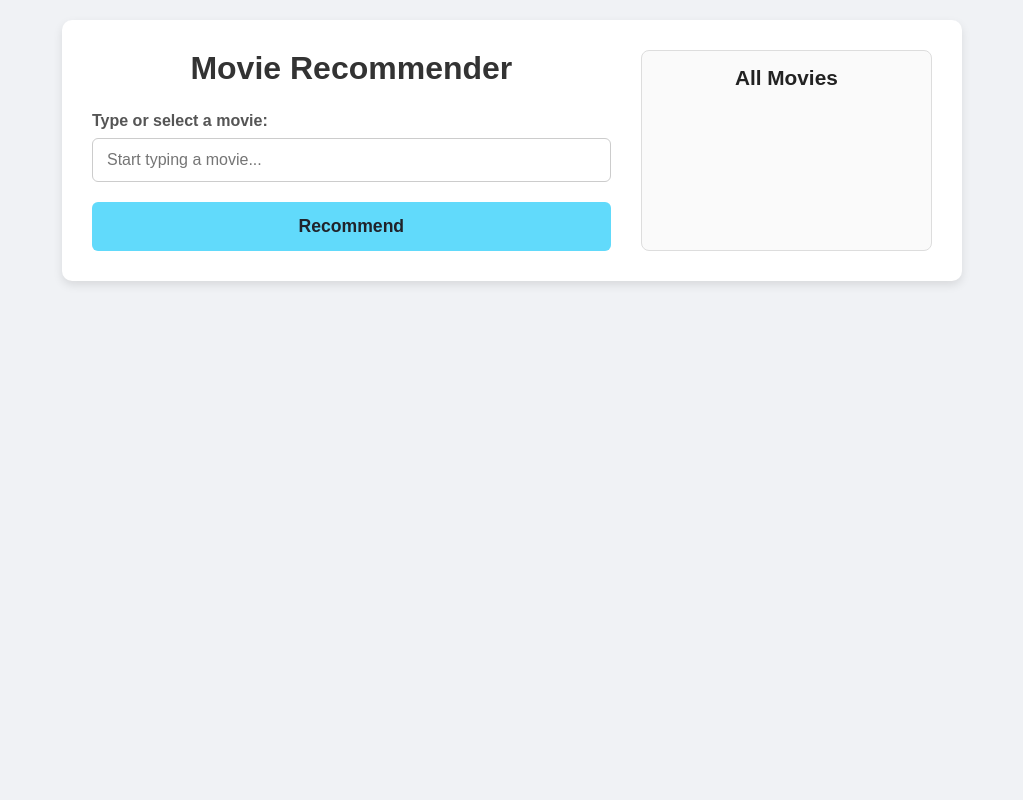
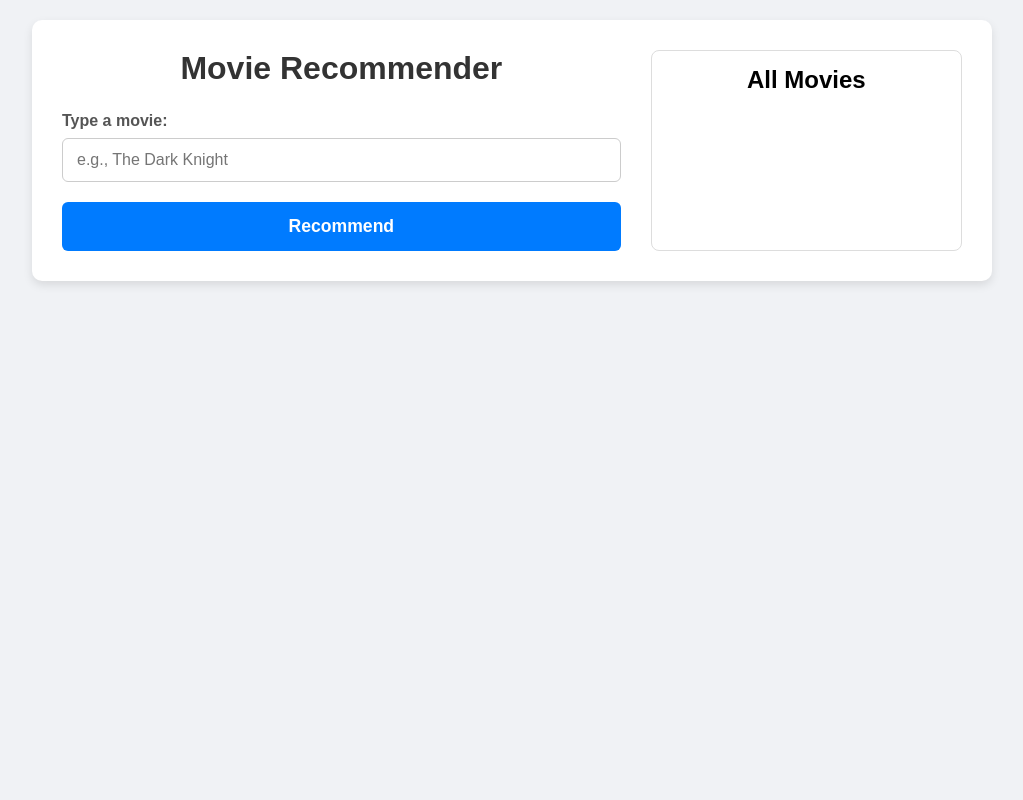
Before and after one commit to anuragx404/movie-recommender, a Flask app: page / in a window 1280 px wide. Shown: the whole page, without its empty margins (128-1151 px from the left). Run offline with Flask 3, Linux system fonts and the light colour scheme; parts of the project's set-up code (start-up, migrations or seed data) failed here and were passed over.

Commit message:
Updated recommendation logic and frontend layout

```diff
--- a/app.py
+++ b/app.py
@@ -1,34 +1,46 @@
 from flask import Flask, render_template, request, jsonify
 import pickle
-import random
 
 app = Flask(__name__)
 
 movies = pickle.load(open('movies.pkl', 'rb'))
 similarity = pickle.load(open('similarity.pkl', 'rb'))
-
 movie_titles = movies['title'].values
 
-def recommend(movie):
-    if movie not in movie_titles:
-        return random.sample(list(movie_titles), 5)
-    index = movies[movies['title'] == movie].index[0]
-    distances = list(enumerate(similarity[index]))
-    distances = sorted(distances, key=lambda x: x[1], reverse=True)
-    recommended = []
-    for i in distances[1:6]:
-        recommended.append(movies.iloc[i[0]].title)
-    return recommended
+
+def recommend(movie_title):
+    """Finds the top 5 most similar movies, ignoring case."""
+    try:
+        # Convert the input title to lowercase and remove extra spaces
+        search_title = movie_title.strip().lower()
+
+        # Find the index by comparing with lowercase titles from the data
+        # 'str.lower()' converts all titles in the 'title' column to lowercase for matching
+        movie_index = movies[movies['title'].str.lower() == search_title].index[0]
+
+        # --- The rest of the function is the same ---
+        distances = similarity[movie_index]
+        recommended_movies_indices = sorted(list(enumerate(distances)), reverse=True, key=lambda x: x[1])[1:6]
+
+        recommended = [movies.iloc[i[0]].title for i in recommended_movies_indices]
+        return recommended
+    except:
+        # If any error occurs (like the movie not being found), return an empty list.
+        return []
+
 
 @app.route('/')
 def index():
     return render_template('index.html', movies=movie_titles)
 
+
 @app.route('/recommend', methods=['POST'])
-def get_recommendations():
-    movie = request.json.get('movie')
+def get_recommendations_api():
+    data = request.get_json()
+    movie = data.get('movie')
     recommendations = recommend(movie)
-    return jsonify(recommendations=recommendations)
+    return jsonify({'recommendations': recommendations})
+
 
 if __name__ == '__main__':
     app.run(debug=True)
--- a/templates/index.html
+++ b/templates/index.html
@@ -5,252 +5,25 @@
   <meta name="viewport" content="width=device-width, initial-scale=1" />
   <title>Movie Recommender</title>
   <style>
-    body {
-      font-family: Arial, sans-serif;
-      background: #f0f2f5;
-      margin: 0;
-      padding: 20px;
-      box-sizing: border-box;
-      display: flex;
-      justify-content: center;
-      align-items: flex-start;
-      min-height: 100vh;
-    }
-
-    .container {
-      max-width: 900px;
-      width: 100%;
-      background: white;
-      padding: 30px;
-      border-radius: 10px;
-      box-shadow: 0 4px 10px rgba(0,0,0,0.1);
-      display: flex;
-      flex-wrap: wrap;
-      gap: 30px;
-      box-sizing: border-box;
-    }
-
-    /* Right side - controls and recommend (now appearing first) */
-    .control-panel {
-      /* This section should now take precedence or be ordered first */
-      /* No change to flex properties, just order in HTML */
-      flex: 2 1 500px; /* Still takes more space */
-      display: flex;
-      flex-direction: column;
-      justify-content: flex-start;
-      box-sizing: border-box;
-      position: relative;
-    }
-
-    h1 {
-      margin-top: 0;
-      margin-bottom: 25px;
-      color: #333;
-      text-align: center;
-    }
-
-    label {
-      font-weight: bold;
-      margin-bottom: 8px;
-      color: #555;
-      display: block;
-      font-size: 1rem;
-    }
-
-    /* Wrap input and suggestions in a relative container */
-    .input-wrapper {
-      position: relative;
-      width: 100%;
-      margin-bottom: 0;
-    }
-
-    #movie-input {
-      width: 100%;
-      padding: 12px 14px;
-      font-size: 1rem;
-      border-radius: 6px;
-      border: 1.5px solid #ccc;
-      box-sizing: border-box;
-      background: white;
-      color: black;
-      transition: border-color 0.3s ease;
-      z-index: 10;
-      position: relative;
-    }
-
-    #movie-input:focus {
-      border-color: #61dafb;
-      outline: none;
-      box-shadow: 0 0 6px rgba(97, 218, 251, 0.6);
-    }
-
-    #suggestions {
-      border: 1.5px solid #61dafb;
-      border-top: none;
-      border-radius: 0 0 6px 6px;
-      max-width: 100%;
-      background: #fff;
-      position: absolute;
-      top: 100%; /* directly below input */
-      left: 0;
-      box-sizing: border-box;
-      cursor: pointer;
-      user-select: none;
-      max-height: 180px;
-      overflow-y: auto;
-      box-shadow: 0 4px 10px rgba(97, 218, 251, 0.3);
-      font-size: 1rem;
-      z-index: 9999;
-      display: none; /* hidden initially */
-    }
-
-    #suggestions div {
-      padding: 12px 16px;
-      cursor: pointer;
-      transition: background-color 0.2s ease, color 0.2s ease;
-    }
-
-    #suggestions div:hover,
-    #suggestions .active {
-      background-color: #61dafb;
-      color: #20232a;
-    }
-
-    button#recommend-btn {
-      padding: 14px;
-      background-color: #61dafb;
-      border: none;
-      border-radius: 6px;
-      font-size: 1.1rem;
-      font-weight: bold;
-      cursor: pointer;
-      color: #20232a;
-      transition: background-color 0.3s ease;
-      margin-top: 20px;
-    }
-
-    button#recommend-btn:hover {
-      background-color: #21a1f1;
-      color: white;
-    }
-
-    /* Left side - movie list (now appearing second) */
-    .movie-list {
-      /* This section should now be ordered second */
-      /* No change to flex properties, just order in HTML */
-      flex: 1 1 250px;
-      max-height: 600px;
-      overflow-y: auto;
-      border: 1px solid #ddd;
-      padding: 15px;
-      border-radius: 8px;
-      background: #fafafa;
-      color: #444;
-      font-size: 0.95rem;
-      user-select: none;
-    }
-
-    .movie-list h2 {
-      margin-top: 0;
-      margin-bottom: 15px;
-      font-size: 1.3rem;
-      color: #222;
-      text-align: center;
-    }
-
-    .movie-list ul {
-      list-style: none;
-      padding-left: 0;
-      margin: 0;
-      line-height: 1.5;
-    }
-
-    .movie-list li {
-      padding: 4px 2px;
-      border-bottom: 1px solid #eee;
-      cursor: pointer; /* Indicate it's clickable */
-      transition: background-color 0.2s ease; /* Smooth hover effect */
-    }
-
-    .movie-list li:last-child {
-      border-bottom: none; /* No border for the last item */
-    }
-
-    .movie-list li:hover {
-      background-color: #e6f7ff; /* Light blue background on hover */
-    }
-
-    /* Modal */
-    .modal {
-      display: none;
-      position: fixed;
-      z-index: 1000;
-      left: 0; top: 0;
-      width: 100%; height: 100%;
-      background: rgba(0,0,0,0.6);
-      overflow: auto;
-      align-items: center;
-      justify-content: center;
-      padding: 20px;
-      box-sizing: border-box;
-    }
-
-    .modal-content {
-      background: white;
-      border-radius: 10px;
-      max-width: 500px;
-      width: 100%;
-      padding: 25px;
-      position: relative;
-      box-shadow: 0 4px 10px rgba(0,0,0,0.15);
-      animation: fadeIn 0.3s ease;
-    }
-
-    @keyframes fadeIn {
-      from {opacity: 0; transform: translateY(-20px);}
-      to {opacity: 1; transform: translateY(0);}
-    }
-
-    .close {
-      position: absolute;
-      top: 12px;
-      right: 15px;
-      font-size: 28px;
-      font-weight: bold;
-      cursor: pointer;
-      color: #aaa;
-      transition: color 0.2s ease;
-    }
-
-    .close:hover {
-      color: #000;
-    }
-
-    .recommendations ul {
-      list-style: none;
-      padding-left: 0;
-      margin-top: 20px;
-    }
-
-    .recommendations li {
-      background: #e1e5ea;
-      margin-bottom: 10px;
-      padding: 12px 15px;
-      border-radius: 6px;
-      font-size: 1.1rem;
-      color: #333;
-    }
-
-    /* Responsive */
-    @media (max-width: 768px) {
-      .container {
-        flex-direction: column;
-      }
-      .movie-list {
-        max-height: 300px;
-      }
-    }
-
+    body { font-family: Arial, sans-serif; background: #f0f2f5; margin: 20px; display: flex; justify-content: center; }
+    .container { max-width: 900px; width: 100%; background: white; padding: 30px; border-radius: 10px; box-shadow: 0 4px 10px rgba(0,0,0,0.1); display: flex; flex-wrap: wrap; gap: 30px; }
+    .control-panel { flex: 2 1 500px; display: flex; flex-direction: column; }
+    h1 { margin-top: 0; margin-bottom: 25px; color: #333; text-align: center; }
+    label { font-weight: bold; margin-bottom: 8px; color: #555; }
+    .input-wrapper { position: relative; width: 100%; }
+    #movie-input { width: 100%; padding: 12px 14px; font-size: 1rem; border-radius: 6px; border: 1.5px solid #ccc; box-sizing: border-box; }
+    #suggestions { border: 1.5px solid #ccc; border-top: none; border-radius: 0 0 6px 6px; max-width: 100%; background: #fff; position: absolute; top: 100%; left: 0; box-sizing: border-box; max-height: 180px; overflow-y: auto; z-index: 99; display: none; }
+    #suggestions div { padding: 12px 16px; cursor: pointer; }
+    #suggestions div:hover { background-color: #f0f0f0; }
+    button#recommend-btn { padding: 14px; background-color: #007bff; border: none; border-radius: 6px; font-size: 1.1rem; font-weight: bold; cursor: pointer; color: white; margin-top: 20px; }
+    .movie-list { flex: 1 1 250px; max-height: 600px; overflow-y: auto; border: 1px solid #ddd; padding: 15px; border-radius: 8px; }
+    .movie-list h2 { margin-top: 0; text-align: center; }
+    .movie-list ul { list-style: none; padding-left: 0; margin: 0; }
+    .movie-list li { padding: 4px 2px; border-bottom: 1px solid #eee; cursor: pointer; }
+    #recommendations-container { display: none; margin-top: 25px; padding-top: 20px; border-top: 1.5px solid #eee; }
+    #recommendation-title { font-size: 1.3rem; color: #333; margin-top: 0; margin-bottom: 15px; }
+    #recommendation-list { list-style: none; padding-left: 0; margin: 0; }
+    #recommendation-list li { background: #e9ecef; margin-bottom: 10px; padding: 12px 15px; border-radius: 6px; }
   </style>
 </head>
 <body>
@@ -258,16 +31,17 @@
   <div class="container">
     <div class="control-panel">
       <h1>Movie Recommender</h1>
-      <label for="movie-input">Type or select a movie:</label>
-
+      <label for="movie-input">Type a movie:</label>
       <div class="input-wrapper">
-        <input type="text" id="movie-input" autocomplete="off" placeholder="Start typing a movie..." />
+        <input type="text" id="movie-input" autocomplete="off" placeholder="e.g., The Dark Knight" />
         <div id="suggestions"></div>
       </div>
-
       <button id="recommend-btn">Recommend</button>
+      <div id="recommendations-container">
+        <h2 id="recommendation-title"></h2>
+        <ul id="recommendation-list"></ul>
+      </div>
     </div>
-
     <div class="movie-list">
       <h2>All Movies</h2>
       <ul id="all-movies-list">
@@ -278,35 +52,20 @@
     </div>
   </div>
 
-  <div id="recommendationModal" class="modal">
-    <div class="modal-content">
-      <span class="close">&times;</span>
-      <h2 id="modalTitle"></h2>
-      <div class="recommendations">
-        <ul id="recommendationsList"></ul>
-      </div>
-    </div>
-  </div>
-
   <script>
-    const modal = document.getElementById('recommendationModal');
-    const closeBtn = document.querySelector('.close');
-    const modalTitle = document.getElementById('modalTitle');
-    const recommendationsList = document.getElementById('recommendationsList');
     const recommendBtn = document.getElementById('recommend-btn');
-
+    const recommendationsContainer = document.getElementById('recommendations-container');
+    const recommendationTitle = document.getElementById('recommendation-title');
+    const recommendationList = document.getElementById('recommendation-list');
     const movieInput = document.getElementById('movie-input');
     const suggestions = document.getElementById('suggestions');
     const allMoviesList = document.getElementById('all-movies-list');
-
     const allMovies = [{% for movie in movies %}"{{ movie }}",{% endfor %}];
 
-    // Function to fetch and display recommendations (reusable)
     function getRecommendations(movieName) {
-      modalTitle.textContent = `Recommendations for "${movieName}"`;
-      recommendationsList.innerHTML = '<li>Loading...</li>';
-      modal.style.display = 'flex';
-
+      recommendationsContainer.style.display = 'block';
+      recommendationTitle.textContent = `Recommendations for "${movieName}"`;
+      recommendationList.innerHTML = '<li>Loading...</li>';
       fetch('/recommend', {
         method: 'POST',
         headers: {'Content-Type': 'application/json'},
@@ -314,83 +73,55 @@
       })
       .then(response => response.json())
       .then(data => {
-        recommendationsList.innerHTML = '';
+        recommendationList.innerHTML = '';
         if (data.recommendations && data.recommendations.length > 0) {
             data.recommendations.forEach(rec => {
                 const li = document.createElement('li');
                 li.textContent = rec;
-                recommendationsList.appendChild(li);
+                recommendationList.appendChild(li);
             });
         } else {
-            recommendationsList.innerHTML = '<li>No recommendations found.</li>';
+            recommendationList.innerHTML = '<li>No recommendations found for this movie.</li>';
         }
-      })
-      .catch((error) => {
-        console.error('Error fetching recommendations:', error);
-        recommendationsList.innerHTML = '<li>Error loading recommendations. Please try again.</li>';
       });
     }
 
-    // Event listener for the "Recommend" button
     recommendBtn.addEventListener('click', () => {
       const movie = movieInput.value.trim();
-      if (!movie) {
-        alert('Please type or select a movie first!');
-        return;
-      }
-      getRecommendations(movie);
+      if (movie) getRecommendations(movie);
     });
 
-    // Event listener for clicking on movie items in the "All Movies" list
     allMoviesList.addEventListener('click', (event) => {
-      if (event.target.tagName === 'LI' && event.target.classList.contains('movie-item')) {
+      if (event.target.tagName === 'LI') {
         const selectedMovie = event.target.textContent.trim();
-        movieInput.value = selectedMovie; // Update the input field with the selected movie
-        getRecommendations(selectedMovie); // Trigger recommendations for the clicked movie
+        movieInput.value = selectedMovie;
+        getRecommendations(selectedMovie);
       }
     });
 
-    closeBtn.onclick = () => modal.style.display = 'none';
-
-    window.onclick = e => {
-      if (e.target == modal) {
-        modal.style.display = 'none';
-      }
-    };
-
-    // Suggestion logic
     movieInput.addEventListener('input', () => {
       const query = movieInput.value.trim().toLowerCase();
       if (!query) {
         suggestions.style.display = 'none';
-        suggestions.innerHTML = '';
         return;
       }
-      const filtered = allMovies.filter(m => m.toLowerCase().includes(query)).slice(0,5);
-
-      if (filtered.length === 0) {
-        suggestions.style.display = 'none';
-        suggestions.innerHTML = '';
-        return;
-      }
-
-      suggestions.innerHTML = filtered.map(m => `<div class="suggestion-item">${m}</div>`).join('');
-      suggestions.style.display = 'block';
-
-      document.querySelectorAll('.suggestion-item').forEach(item => {
-        item.addEventListener('click', e => {
-          movieInput.value = e.target.textContent;
+      const filtered = allMovies.filter(m => m.toLowerCase().includes(query)).slice(0, 5);
+      suggestions.innerHTML = '';
+      filtered.forEach(m => {
+        const div = document.createElement('div');
+        div.textContent = m;
+        div.addEventListener('click', () => {
+          movieInput.value = m;
           suggestions.style.display = 'none';
-          suggestions.innerHTML = '';
         });
+        suggestions.appendChild(div);
       });
+      suggestions.style.display = filtered.length > 0 ? 'block' : 'none';
     });
 
-    // Close suggestions if click outside
     document.addEventListener('click', e => {
-      if (e.target !== movieInput && !suggestions.contains(e.target)) {
+      if (e.target !== movieInput) {
         suggestions.style.display = 'none';
-        suggestions.innerHTML = '';
       }
     });
   </script>
```
